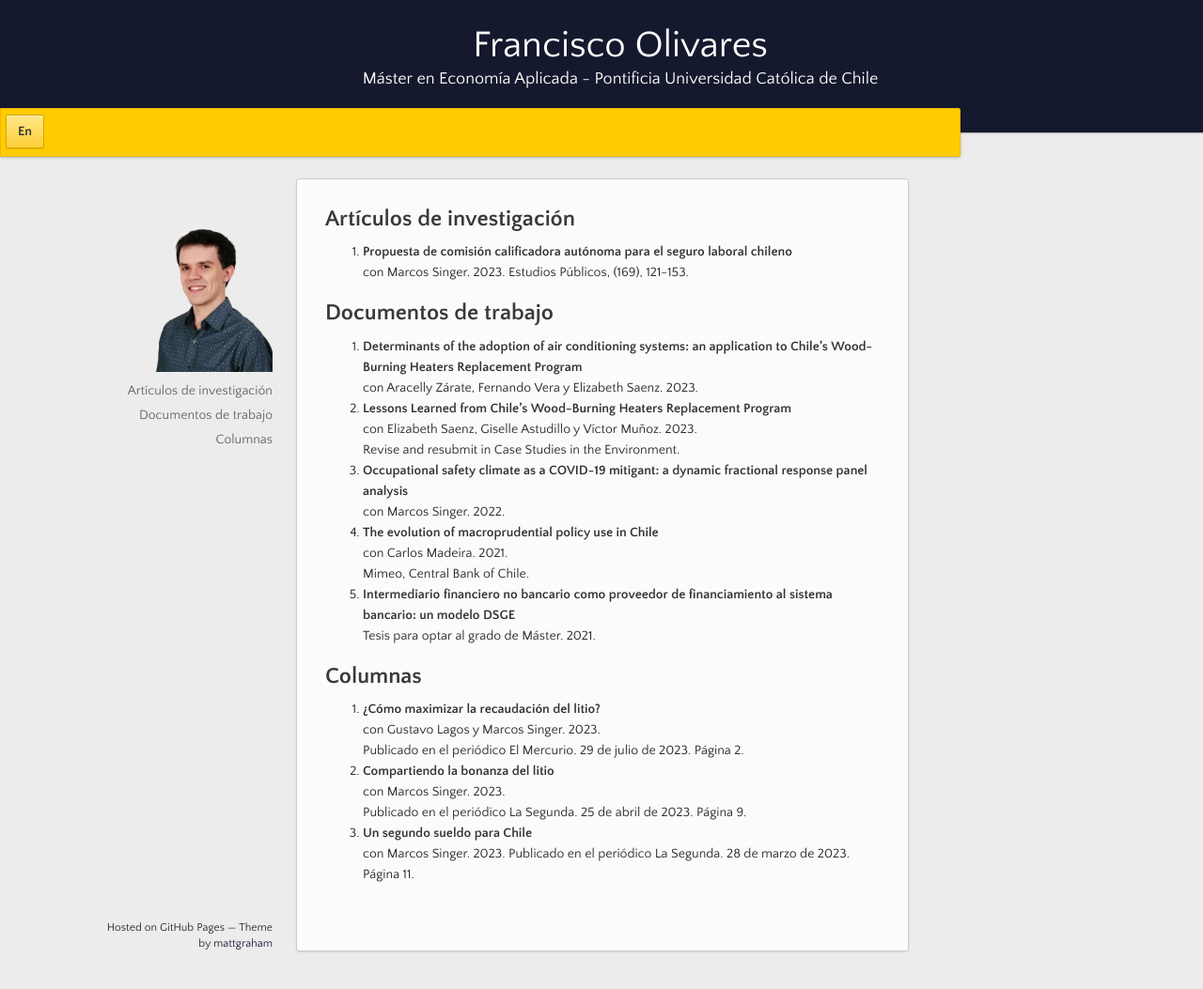
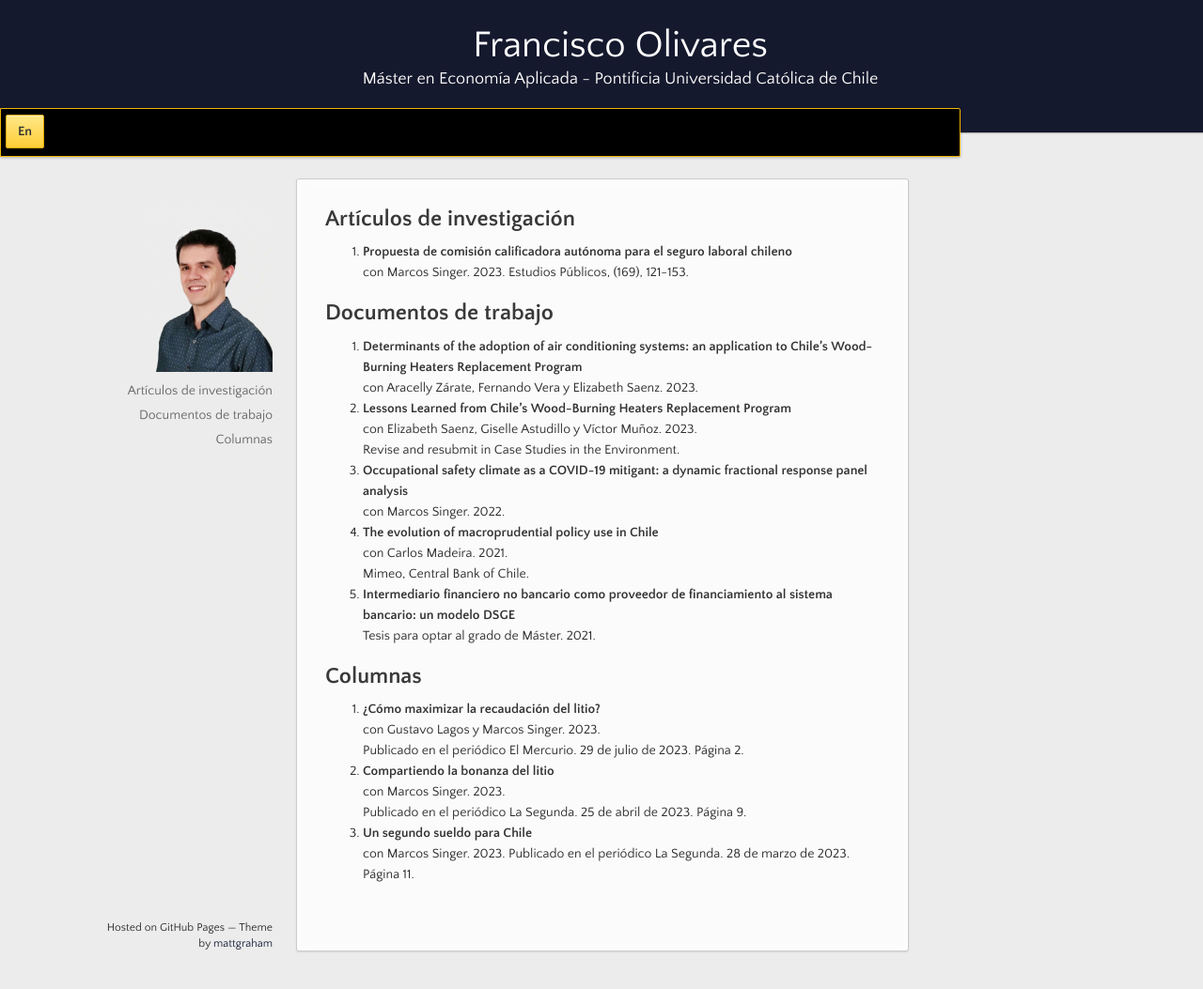
Before and after one commit to fco-olivares/fco-olivares.github.io, a Jekyll site: the page built from index.md, in a window 1280 px wide and 1053 px high. Shown: the whole window at 94% size. Built offline with Jekyll 4.4.1, drawn with Linux system fonts in a browser that asks for light colours; our own code applies the rules of GitHub Pages for plain Markdown files.

Commit message:
Update jekyll-theme-leap-day.scss

```diff
--- a/_sass/jekyll-theme-leap-day.scss
+++ b/_sass/jekyll-theme-leap-day.scss
@@ -203,7 +203,7 @@ header {
   margin-right:-382px;
   position: fixed;
   top: 115px;
-  background: #ffcc00;
+  background: #000000;
   border: 1px solid #f0b500;
   box-shadow: 0px 1px 3px rgba(0,0,0,.25);
   border-radius: 0px 2px 2px 0px;
@@ -214,13 +214,13 @@ header {
     background: linear-gradient(rgb(255, 231, 136), rgb(255, 206, 56));
     border-radius: 2px;
     box-shadow: inset 0px 1px 0px rgba(255,255,255,.4), 0px 1px 1px rgba(0,0,0,.1);
-    background-color: #FFE788;
+    background-color: #ffffff;
     margin-left: 5px;
     padding: 10px 12px;
     margin-top: 6px;
     line-height:14px;
     font-size:14px;
-    color:#333;
+    color:#000000;
     font-weight: bold;
     display:inline-block;
     text-align:center;
```
